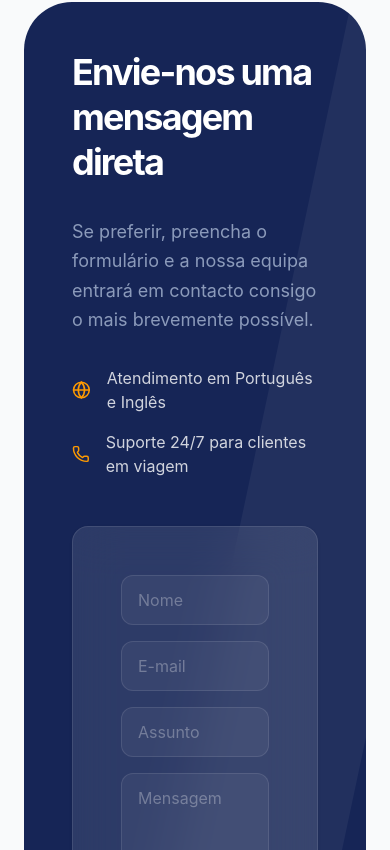
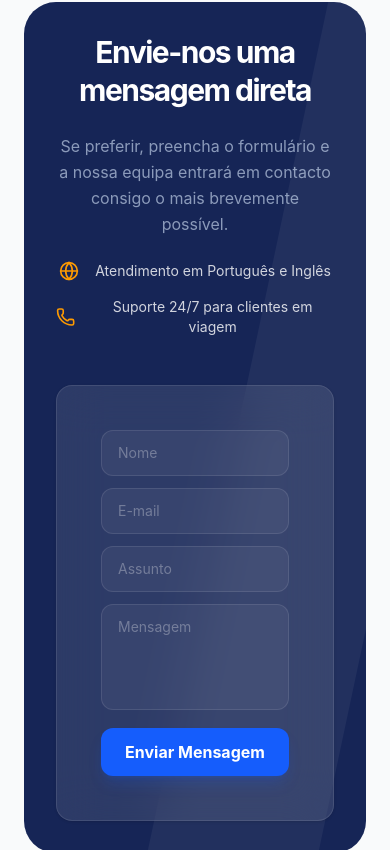
Before and after one commit to tratatudo-lgtm/Imports-Turismo-BR, a React (Vite) app: page /contactos in a window 390 px wide. Shown: the part 1414-2264 px from the top of the page. Built offline with nearby package versions, Linux system fonts and the light colour scheme.

Commit message:
fix(ui): Adjust text sizes and spacing for responsiveness
Refines font sizes and padding on Home and Contacts pages, and updates chat assistant's initial message to reflect current capabilities. This ensures better visual consistency across different screen sizes.

```diff
--- a/src/components/chat/ChatWindow.tsx
+++ b/src/components/chat/ChatWindow.tsx
@@ -27,7 +27,7 @@ export const ChatWindow = ({ onClose }: ChatWindowProps) => {
     {
       id: '1',
       role: 'assistant',
-      content: 'Olá. O atendimento automático web está em preparação. Pode deixar a sua mensagem ou seguir para orçamento, destinos ou apoio.',
+      content: 'Olá. O atendimento automático web está disponível para orientar o seu pedido. Pode escrever a sua mensagem ou usar as opções rápidas abaixo.',
       timestamp: new Date(),
     },
   ]);
@@ -51,7 +51,32 @@ export const ChatWindow = ({ onClose }: ChatWindowProps) => {
     };
 
     setMessages((prev) => [...prev, userMessage]);
-    // No fake response simulation as requested
+    setIsTyping(true);
+
+    try {
+      // Prepare for real backend integration
+      // const response = await fetch('/api/imports-turismo/chat/message', {
+      //   method: 'POST',
+      //   headers: { 'Content-Type': 'application/json' },
+      //   body: JSON.stringify({ message: content, userId: '...' })
+      // });
+      // const data = await response.json();
+
+      // Fallback professional message if API is not yet implemented
+      setTimeout(() => {
+        const assistantMessage: Message = {
+          id: (Date.now() + 1).toString(),
+          role: 'assistant',
+          content: 'Agradecemos o seu contacto. De momento, os nossos consultores estão a processar vários pedidos. Pode também contactar-nos diretamente via WhatsApp para uma resposta mais rápida.',
+          timestamp: new Date(),
+        };
+        setMessages((prev) => [...prev, assistantMessage]);
+        setIsTyping(false);
+      }, 1500);
+    } catch (error) {
+      console.error('Chat error:', error);
+      setIsTyping(false);
+    }
   };
 
   return (
--- a/src/pages/Contacts.tsx
+++ b/src/pages/Contacts.tsx
@@ -50,33 +50,33 @@ export default function Contacts() {
           ))}
         </div>
 
-        <div className="bg-blue-950 rounded-[3rem] p-12 md:p-20 overflow-hidden relative">
+        <div className="bg-blue-950 rounded-[2rem] md:rounded-[3rem] p-8 md:p-20 overflow-hidden relative">
           <div className="absolute top-0 right-0 w-1/2 h-full bg-white/5 -skew-x-12 translate-x-1/4" />
           <div className="relative z-10 grid grid-cols-1 md:grid-cols-2 gap-12 items-center">
-            <div className="space-y-8">
-              <h2 className="text-4xl font-bold text-white tracking-tighter leading-tight">Envie-nos uma mensagem direta</h2>
-              <p className="text-blue-100/60 text-lg leading-relaxed">Se preferir, preencha o formulário e a nossa equipa entrará em contacto consigo o mais brevemente possível.</p>
-              <div className="space-y-4">
+            <div className="space-y-6 md:space-y-8 text-center md:text-left">
+              <h2 className="text-3xl md:text-4xl font-bold text-white tracking-tighter leading-tight">Envie-nos uma mensagem direta</h2>
+              <p className="text-blue-100/60 text-base md:text-lg leading-relaxed">Se preferir, preencha o formulário e a nossa equipa entrará em contacto consigo o mais brevemente possível.</p>
+              <div className="space-y-4 flex flex-col items-center md:items-start">
                 <div className="flex items-center gap-4 text-white/80">
-                  <Globe className="w-6 h-6 text-amber-500" />
-                  <span>Atendimento em Português e Inglês</span>
+                  <Globe className="w-5 h-5 md:w-6 md:h-6 text-amber-500" />
+                  <span className="text-sm md:text-base">Atendimento em Português e Inglês</span>
                 </div>
                 <div className="flex items-center gap-4 text-white/80">
-                  <Phone className="w-6 h-6 text-amber-500" />
-                  <span>Suporte 24/7 para clientes em viagem</span>
+                  <Phone className="w-5 h-5 md:w-6 md:h-6 text-amber-500" />
+                  <span className="text-sm md:text-base">Suporte 24/7 para clientes em viagem</span>
                 </div>
               </div>
             </div>
 
-            <Card className="p-6 md:p-8 space-y-6 bg-white/10 backdrop-blur-xl border-white/10">
-              <div className="space-y-4">
-                <div className="grid grid-cols-1 sm:grid-cols-2 gap-4">
-                  <input type="text" placeholder="Nome" className="bg-white/5 border border-white/10 rounded-xl px-4 py-3 text-white placeholder:text-white/30 focus:outline-none focus:ring-2 focus:ring-amber-500 w-full" />
-                  <input type="email" placeholder="E-mail" className="bg-white/5 border border-white/10 rounded-xl px-4 py-3 text-white placeholder:text-white/30 focus:outline-none focus:ring-2 focus:ring-amber-500 w-full" />
+            <Card className="p-5 md:p-8 space-y-4 md:space-y-6 bg-white/10 backdrop-blur-xl border-white/10">
+              <div className="space-y-3 md:space-y-4">
+                <div className="grid grid-cols-1 sm:grid-cols-2 gap-3 md:gap-4">
+                  <input type="text" placeholder="Nome" className="bg-white/5 border border-white/10 rounded-xl px-4 py-3 text-white placeholder:text-white/30 focus:outline-none focus:ring-2 focus:ring-amber-500 w-full text-sm" />
+                  <input type="email" placeholder="E-mail" className="bg-white/5 border border-white/10 rounded-xl px-4 py-3 text-white placeholder:text-white/30 focus:outline-none focus:ring-2 focus:ring-amber-500 w-full text-sm" />
                 </div>
-                <input type="text" placeholder="Assunto" className="w-full bg-white/5 border border-white/10 rounded-xl px-4 py-3 text-white placeholder:text-white/30 focus:outline-none focus:ring-2 focus:ring-amber-500" />
-                <textarea placeholder="Mensagem" rows={4} className="w-full bg-white/5 border border-white/10 rounded-xl px-4 py-3 text-white placeholder:text-white/30 focus:outline-none focus:ring-2 focus:ring-amber-500 resize-none" />
-                <Button className="w-full h-14 text-lg font-bold rounded-xl">Enviar Mensagem</Button>
+                <input type="text" placeholder="Assunto" className="w-full bg-white/5 border border-white/10 rounded-xl px-4 py-3 text-white placeholder:text-white/30 focus:outline-none focus:ring-2 focus:ring-amber-500 text-sm" />
+                <textarea placeholder="Mensagem" rows={4} className="w-full bg-white/5 border border-white/10 rounded-xl px-4 py-3 text-white placeholder:text-white/30 focus:outline-none focus:ring-2 focus:ring-amber-500 resize-none text-sm" />
+                <Button className="w-full h-12 md:h-14 text-base md:text-lg font-bold rounded-xl">Enviar Mensagem</Button>
               </div>
             </Card>
           </div>
```
Also changed, not shown: src/pages/Home.tsx (+22 -22 lines).
